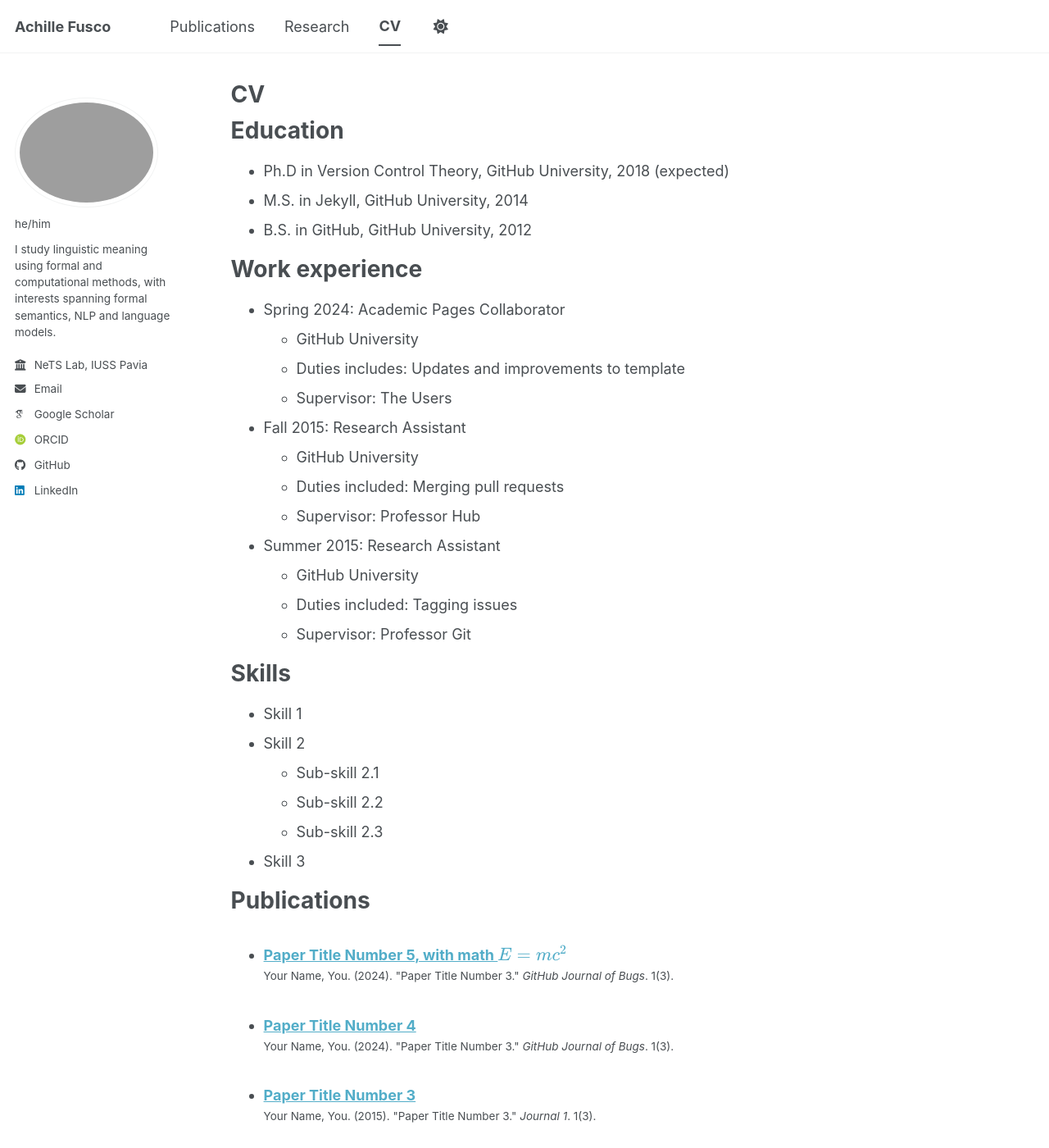
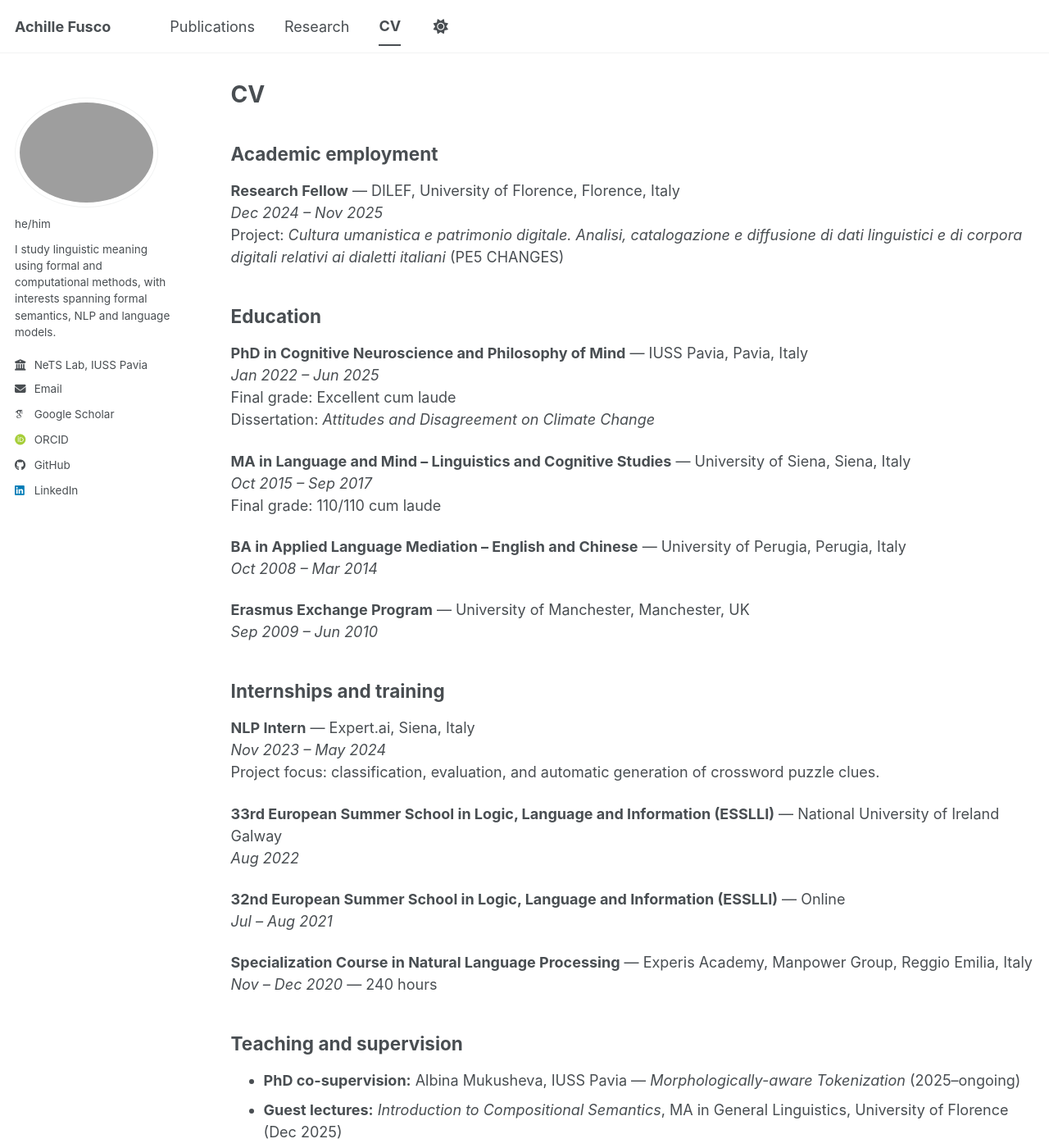
Before and after one commit to achille-fusco/achille-fusco.github.io, a Jekyll site: the page built from _pages/cv.md, in a window 1280 px wide and 1400 px high. Shown: the whole window at 82% size. Built offline with Jekyll 4.4.1, drawn with Linux system fonts in a browser that asks for light colours; some web fonts are replaced; a script bundle is joined from its source files by our own code; library files that are not in the unit come from our copies; some of the changed text lies outside the part shown.

Commit message:
Revise CV with updated academic and work details
Updated academic employment and education sections with new positions and degrees.

```diff
--- a/_pages/cv.md
+++ b/_pages/cv.md
@@ -7,58 +7,46 @@ redirect_from:
   - /resume
 ---
 
-{% include base_path %}
+## Academic employment
 
-Education
-======
-* Ph.D in Version Control Theory, GitHub University, 2018 (expected)
-* M.S. in Jekyll, GitHub University, 2014
-* B.S. in GitHub, GitHub University, 2012
+**Research Fellow** — DILEF, University of Florence, Florence, Italy
+*Dec 2024 – Nov 2025*
+Project: *Cultura umanistica e patrimonio digitale. Analisi, catalogazione e diffusione di dati linguistici e di corpora digitali relativi ai dialetti italiani* (PE5 CHANGES)
 
-Work experience
-======
-* Spring 2024: Academic Pages Collaborator
-  * GitHub University
-  * Duties includes: Updates and improvements to template
-  * Supervisor: The Users
+## Education
 
-* Fall 2015: Research Assistant
-  * GitHub University
-  * Duties included: Merging pull requests
-  * Supervisor: Professor Hub
+**PhD in Cognitive Neuroscience and Philosophy of Mind** — IUSS Pavia, Pavia, Italy
+*Jan 2022 – Jun 2025*
+Final grade: Excellent cum laude
+Dissertation: *Attitudes and Disagreement on Climate Change*
 
-* Summer 2015: Research Assistant
-  * GitHub University
-  * Duties included: Tagging issues
-  * Supervisor: Professor Git
+**MA in Language and Mind – Linguistics and Cognitive Studies** — University of Siena, Siena, Italy
+*Oct 2015 – Sep 2017*
+Final grade: 110/110 cum laude
 
-Skills
-======
-* Skill 1
-* Skill 2
-  * Sub-skill 2.1
-  * Sub-skill 2.2
-  * Sub-skill 2.3
-* Skill 3
+**BA in Applied Language Mediation – English and Chinese** — University of Perugia, Perugia, Italy
+*Oct 2008 – Mar 2014*
 
-Publications
-======
-  <ul>{% for post in site.publications reversed %}
-    {% include archive-single-cv.html %}
-  {% endfor %}</ul>
+**Erasmus Exchange Program** — University of Manchester, Manchester, UK
+*Sep 2009 – Jun 2010*
 
-Talks
-======
-  <ul>{% for post in site.talks reversed %}
-    {% include archive-single-talk-cv.html  %}
-  {% endfor %}</ul>
+## Internships and training
 
-Teaching
-======
-  <ul>{% for post in site.teaching reversed %}
-    {% include archive-single-cv.html %}
-  {% endfor %}</ul>
+**NLP Intern** — Expert.ai, Siena, Italy
+*Nov 2023 – May 2024*
+Project focus: classification, evaluation, and automatic generation of crossword puzzle clues.
 
-Service and leadership
-======
-* Currently signed in to 43 different slack teams
+**33rd European Summer School in Logic, Language and Information (ESSLLI)** — National University of Ireland Galway
+*Aug 2022*
+
+**32nd European Summer School in Logic, Language and Information (ESSLLI)** — Online
+*Jul – Aug 2021*
+
+**Specialization Course in Natural Language Processing** — Experis Academy, Manpower Group, Reggio Emilia, Italy
+*Nov – Dec 2020* — 240 hours
+
+## Teaching and supervision
+
+- **PhD co-supervision:** Albina Mukusheva, IUSS Pavia — *Morphologically-aware Tokenization* (2025–ongoing)
+- **Guest lectures:** *Introduction to Compositional Semantics*, MA in General Linguistics, University of Florence (Dec 2025)
+- **Guest lecture:** *Tokenization in LLMs*, MA in Computational Linguistics, University of Siena (Dec 2024)
```
